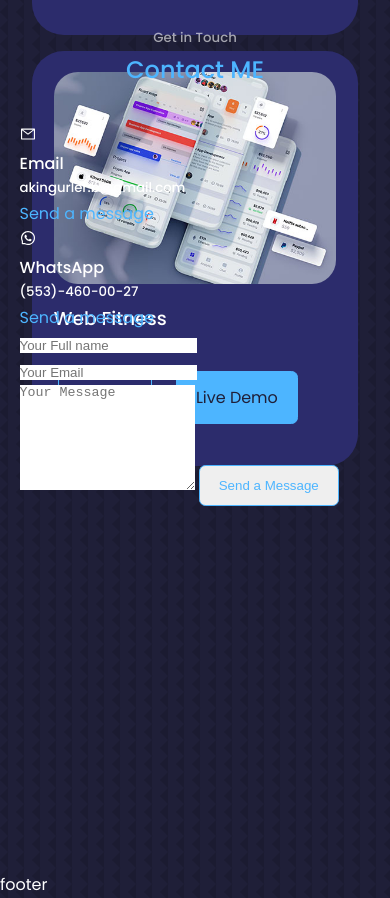
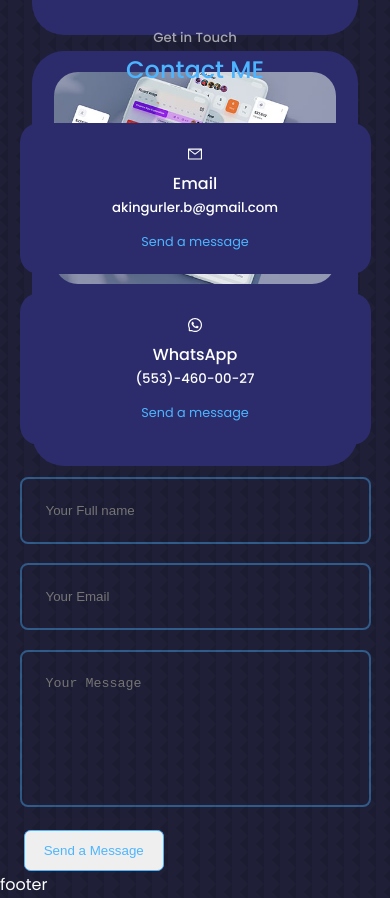
Before and after one commit to AkinGurler/PersonalPortfolio, a React (Create React App) app: page / in a window 390 px wide. Shown: the part 4700-5598 px from the top of the page. Built offline with nearby package versions, Linux system fonts and the light colour scheme.

Commit message:
contac css side and responsive desing finished

```diff
--- a/src/components/contact/contact.css
+++ b/src/components/contact/contact.css
@@ -0,0 +1,74 @@
+.container.contact__container {
+    width: 60%;
+    display: grid;
+    grid-template-columns: 30% 50%;
+    gap: 12%;
+}
+
+.contact__options {
+    display: flex;
+    flex-direction: column;
+    gap: 1.2rem
+}
+
+.contact__option {
+    background: var(--color-bg-variant);
+    padding: 1.2rem;
+    border-radius: 1.2rem;
+    text-align: center;
+    border: 1px solid transparent;
+    transition: var(--transition);
+}
+
+.contact__option:hover {
+    background: transparent;
+    border-color: var(--color-primary-variant);
+}
+
+.contact__option-icon {
+    font-size: 1.5rem;
+    margin-bottom: 0.5rem;
+
+}
+
+.contact__option a {
+    margin-top: 0.7rem;
+    display: inline-block;
+    font-size: 0.8rem;
+}
+
+/* -------------------FORM------------ */
+
+form {
+    display: flex;
+    flex-direction: column;
+    gap: 1.2rem;
+}
+
+input,
+textarea {
+    width: 100%;
+    padding: 1.5rem;
+    border-radius: 0.5rem;
+    background: transparent;
+    border: 2px solid var(--color-primary-variant);
+    resize: none;
+    /* can't change the size */
+    color: var(--color-white);
+}
+
+/*----------------MEDIA QUERIES(MEDIUM DEVICES)------------*/
+@media screen and (max-width:1024px) {
+    .container.contact__container{
+        grid-template-columns: 1fr;
+        gap: 2rem;
+
+    }
+}
+
+/*----------------MEDIA QUERIES(SMALL DEVICES)------------*/
+@media screen and (max-width:600px) {
+    .container.contact__container{
+        width: var(--container-width-sm);
+    }
+}
```
